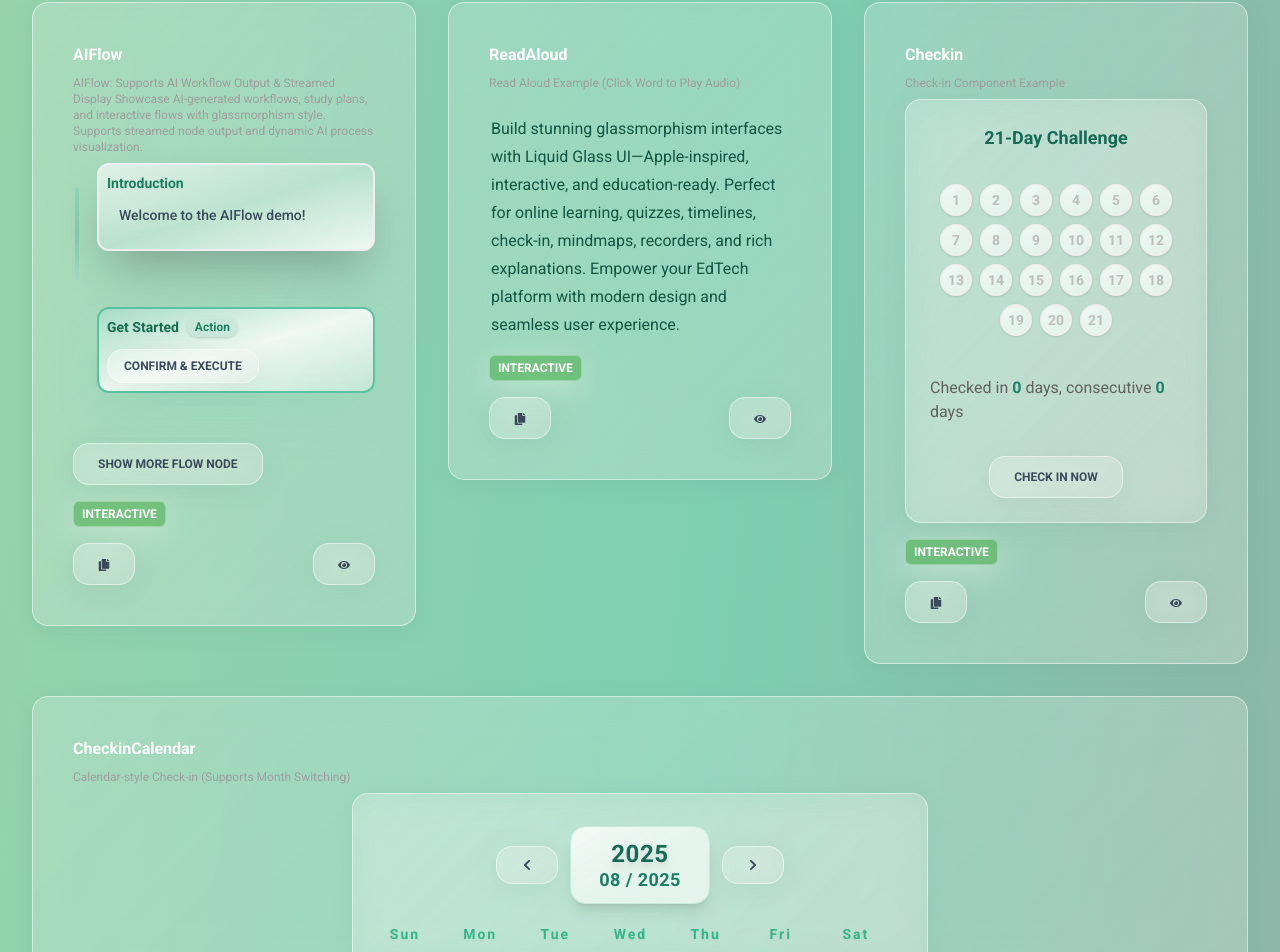
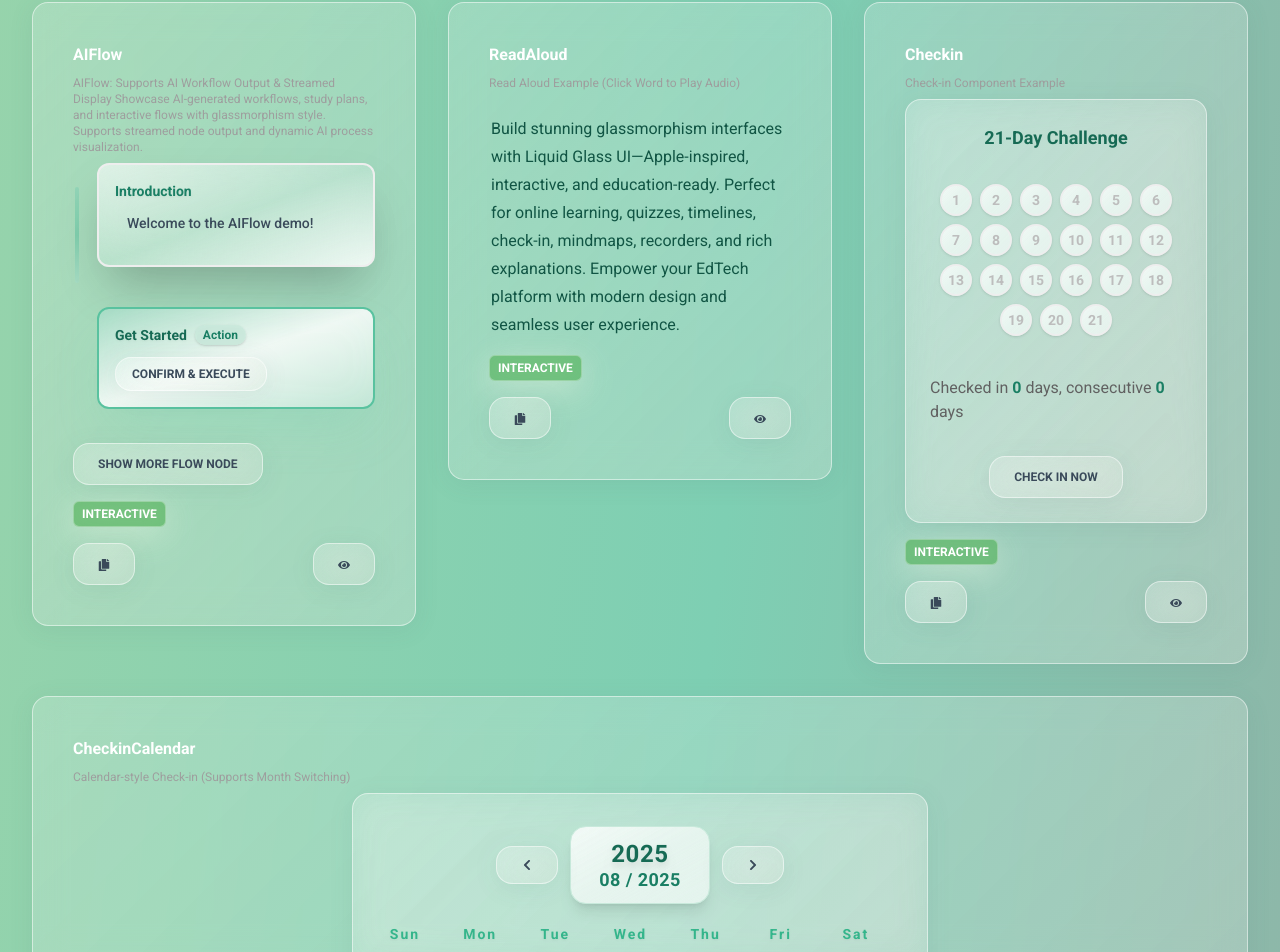
Before and after one commit to nibilin33/liquid-glass-ui, a Next.js app: page / in a window 1280 px wide. Shown: the part 3974-4926 px from the top of the page. Built offline with nearby package versions, Linux system fonts and the light colour scheme.

Commit message:
feat:update

```diff
--- a/components/AIFlow.tsx
+++ b/components/AIFlow.tsx
@@ -76,7 +76,7 @@ const AINodeCardComp: React.FC<{ node: AINode; nodeMap: Record<string, AINode> }
 
 		return (
 				<motion.div
-					className={`relative rounded-xl border-2 p-2 shadow-2xl backdrop-blur-xl transition-all
+					className={`relative rounded-xl border-2 p-4 shadow-2xl backdrop-blur-xl transition-all
 						${node.type === 'action'
 							? 'border-emerald-400 bg-gradient-to-br from-emerald-200/70 via-white/80 to-emerald-100/80 shadow-emerald-300/30'
 							: 'border-gray-200 bg-gradient-to-br from-white/60 via-emerald-100/40 to-white/80'}
```
